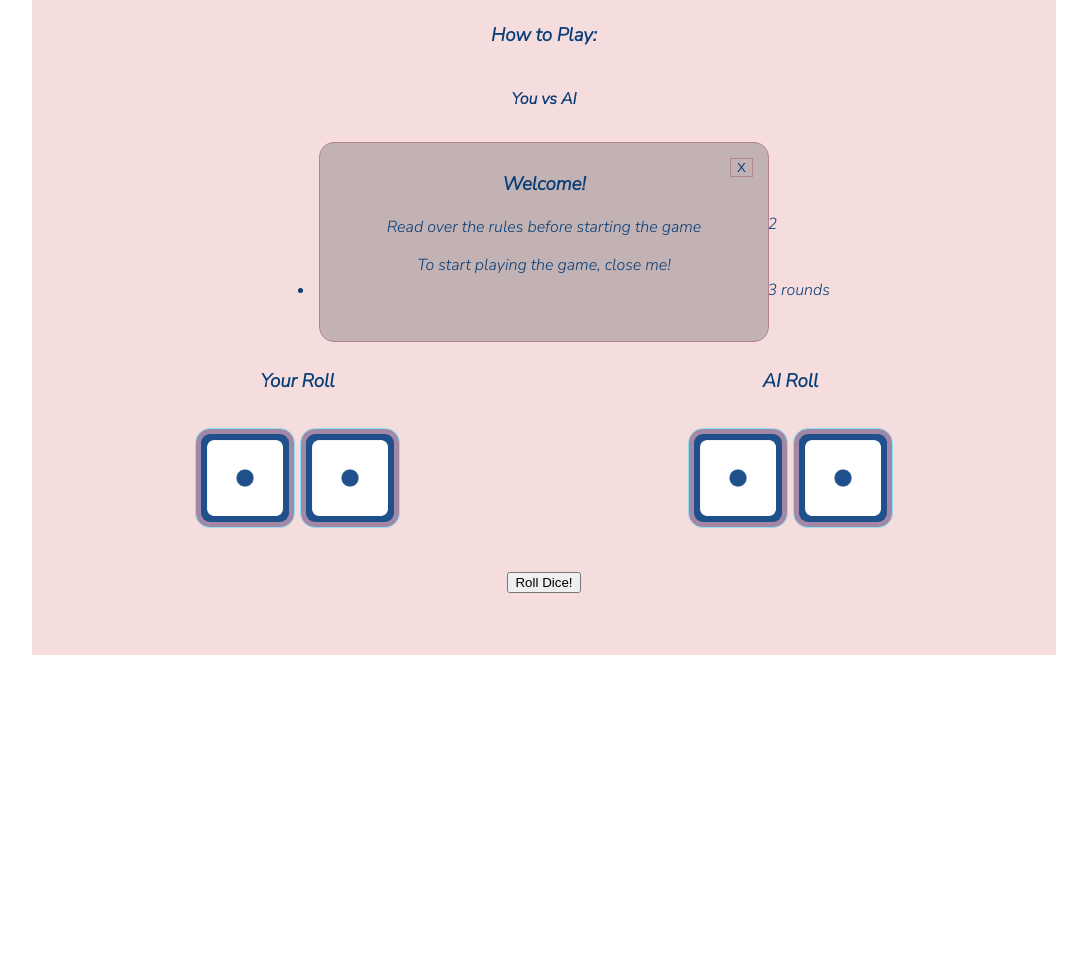
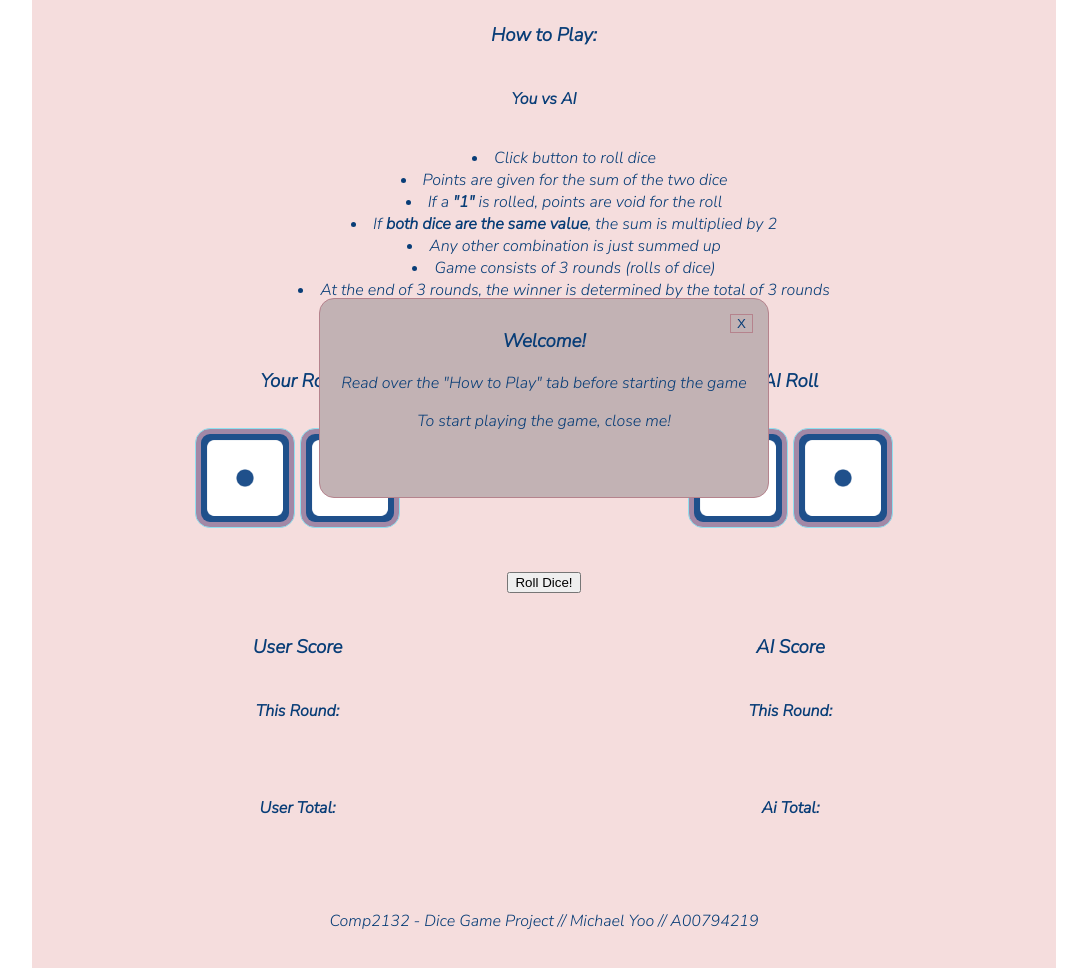
Before and after one commit to mishkha/Comp2132Project, a plain HTML site: page index.html in a window 1280 px wide. Shown: the part 172-1140 px from the top of the page, without its empty margins (96-1183 px from the left). Before the commit the page ends 827 px from the top, so only its background shows below. Drawn offline with Linux system fonts and the light colour scheme.

Commit message:
general code updates

```diff
--- a/index.html
+++ b/index.html
@@ -22,7 +22,7 @@
             <section id="pop-up">
                     <h3>Welcome!</h3>
                     <button id="close-me">X</button>
-                    <p>Read over the rules before starting the game</p>
+                    <p>Read over the "How to Play" tab before starting the game</p>
                     <p>To start playing the game, close me!</p>
             </section>
             <div class="box rules">
@@ -57,13 +57,27 @@
                 <div class="box roll">
                     <button id="dice-roll">Roll Dice!</button>
                 </div>
-                <div class="box textbox"></div>
+                <div class="box user-score">
+                    <h3>User Score</h3>
+                    <h4>This Round:</h4>
+                    <p id="user-round"></p>
+                    <h4>User Total:</h4>
+                    <p id="user-total"></p>
+                </div>
+                <div class="box ai-score">
+                    <h3>AI Score</h3>
+                    <h4>This Round:</h4>
+                    <p id="ai-round"></p>
+                    <h4>Ai Total:</h4>
+                    <p id="ai-total"></p>
+                </div>
             </main>
+
+            <footer class="footer">
+            <p>Comp2132 - Dice Game Project // Michael Yoo // A00794219</p>
+            </footer>
+
             </div> <!--content div-->
-
-        <footer class="footer">
-
-        </footer>
     </div> <!--wrapper div-->
 
     <script src="scripts/script.js"></script>
--- a/scripts/script.js
+++ b/scripts/script.js
@@ -3,6 +3,12 @@ javascript
 author: Michael Yoo
 student id: A00794219
 */
+
+//output text
+const userTotal = document.getElementById('user-total');
+const userScoreTally = document.getElementById('user-score-tally');
+const aiScoreTally = document.getElementById('ai-score-tally');
+
 
 //welcome popup
 
--- a/styles/style.scss
+++ b/styles/style.scss
@@ -101,8 +101,9 @@ class selectors
   "box1 box2"
   "box1 box2"
   "roll roll"
-  "textbox textbox"
-  "textbox textbox";
+  "userscore aiscore"
+  "usertotal aitotal"
+  ;
 }
 
 .rules {
@@ -125,13 +126,32 @@ grid-area: box2;
   align-items: center;
 }
 
-.textbox {
-grid-area: textbox;
+.user-score{
+  grid-area: userscore;
 }
+
+.ai-score{
+  grid-area: aiscore;
+}
+
+.usertotal {
+grid-area: usertotal;
+text-align: center;
+}
+
+.aitotal {
+  grid-area: aitotal;
+  text-align: center;
+  }
+
 
 .footer {
 grid-area: footer;
+background-color: $main_color;
+color: $text_color;
+text-align: center;
 }
+
 /*
 id selectors
 */
@@ -165,9 +185,7 @@ id selectors
   @include pop-up-border(0px, #b5838d)
 }
 
-#dice-roll{
-  justify-content: center;
-}
+
 /*
 media queries
 */
```
Also changed, not shown: styles/style.css, styles/style.min.css.
